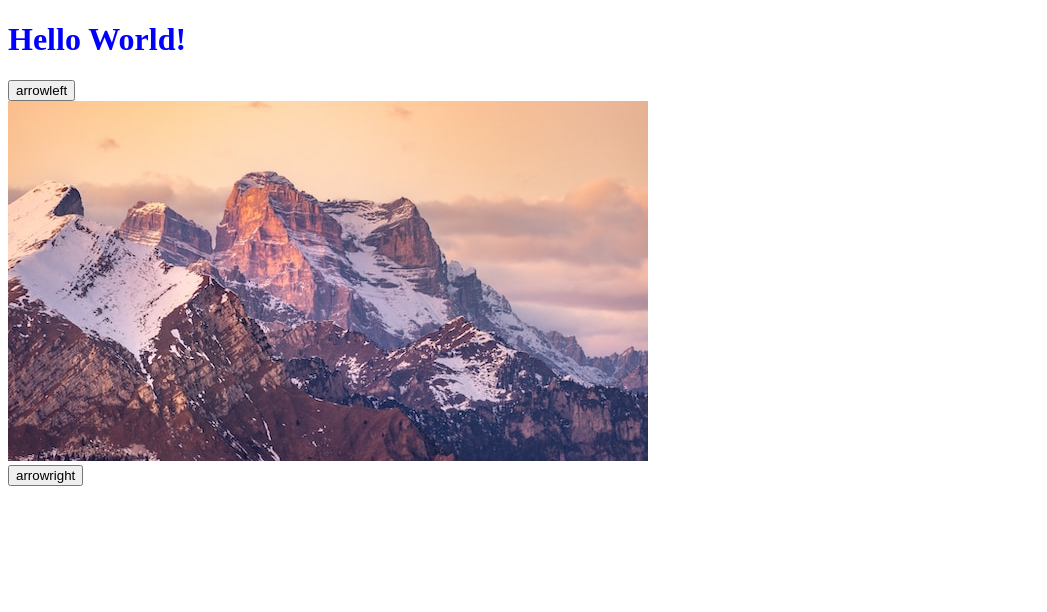
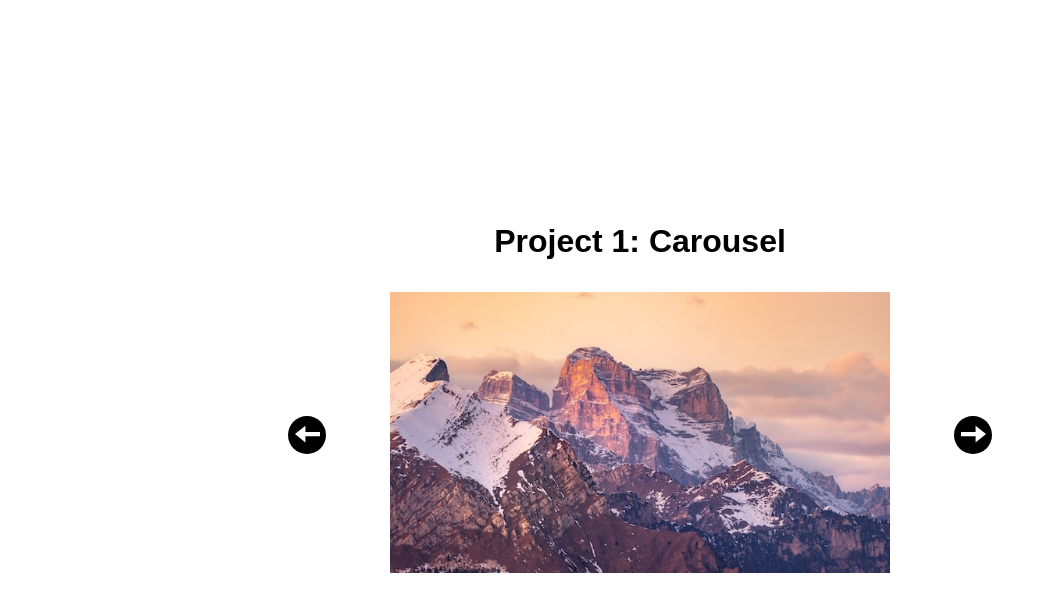
Before and after one commit to s-t-e-v/carousel, a React (Create React App) app: page / in a window 1280 px wide. Shown: the top 612 px of the page, without its empty margins (0-1047 px from the left). Built offline with nearby package versions, Linux system fonts and the light colour scheme.

Commit message:
css + svg arrow + restructure box layout

```diff
--- a/src/App.js
+++ b/src/App.js
@@ -1,17 +1,13 @@
 
 function Arrowleft() {
   return (
-    <button className="arrow arrowleft">
-      arrowleft
-    </button>
+    <button className="arrow arrowleft"></button>
   );
 }
 
 function Arrowright() {
   return (
-    <button className="arrow arrowright">
-      arrowright
-    </button>
+    <button className="arrow arrowright"></button>
   );
 }
 
@@ -32,8 +28,10 @@ function Carousel() {
 export default function App() {
   return (
     <>
-      <h1>Hello World!</h1>
-      <Carousel />
+      <div className="app">
+        <h1>Project 1: Carousel</h1>
+        <Carousel />
+      </div>
     </>
   );
 }
--- a/src/style.css
+++ b/src/style.css
@@ -1,3 +1,71 @@
-h1{
-    color: blue;
+/* reset */
+* {
+    margin: 0;
+    padding: 0;
 }
+
+/* Body */
+body {
+    font-family: Arial, Helvetica, sans-serif;
+}
+
+/* App */
+.app {
+    display: flex;
+    flex-direction: column;
+    align-items: center;
+    justify-content: center;
+
+    gap: 2em;
+
+    height: 100vh;
+}
+
+/* Carousel */
+.carousel {
+    display: flex;
+    gap: 4em;
+    align-items: center;
+}
+
+
+/* Slide */
+.slide {
+    width: 500px;
+    }
+    .slide img{
+        width: 100%;
+    }
+
+
+/* Arrows */
+
+.arrow {
+    width: 38px;
+    height: 38px;
+    border-radius: 50%;
+
+    background-color: black;
+    border: none;
+    color: white;
+    }
+    .arrowleft {
+        background-image: url("img/left.svg");
+        background-repeat: no-repeat;
+        background-position: center;
+        background-size: 65%;
+    }
+    .arrowright {
+        background-image: url("img/right.svg");
+        background-repeat: no-repeat;
+        background-position: center;
+        background-size: 65%;
+    }
+
+.arrow:hover{
+    background-color: #111111;
+}
+
+.arrow:active{
+    box-shadow: 0px 0px 5px black;
+}
```
Also changed, not shown: src/img/left.svg (added), src/img/right.svg (added).
